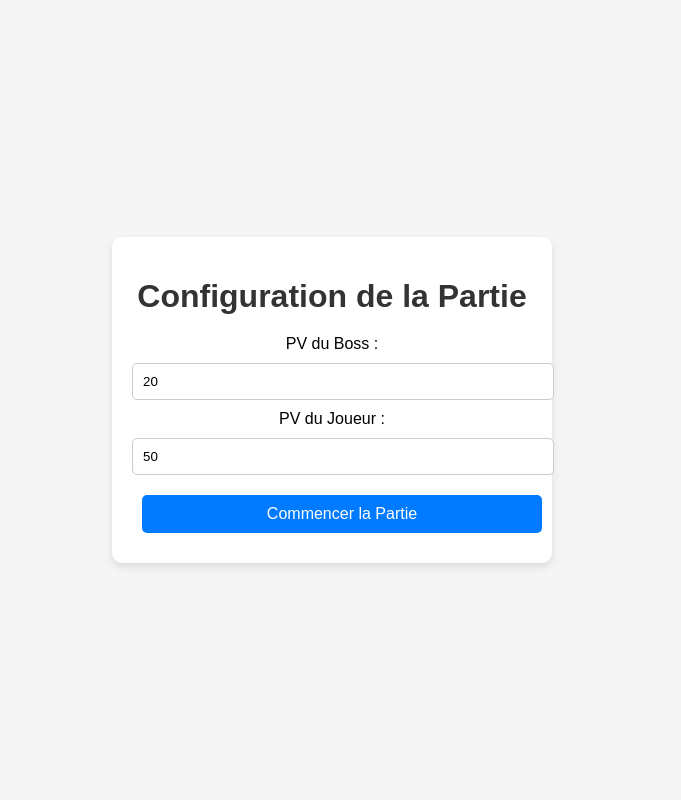
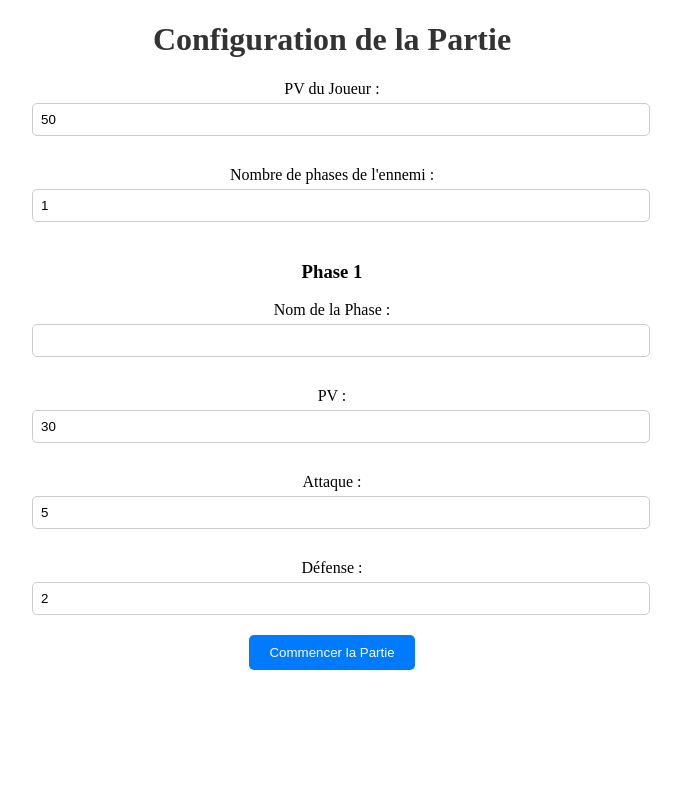
Before and after one commit to Latsfort/Cardgame-pv-, a Flask app: template templates/config.html in a window 1280 px wide. Shown: the whole page, without its empty margins (308-989 px from the left). Run offline with Flask 3, Linux system fonts and the light colour scheme; the template is opened without the code that fills it, so the values that code supplies are empty.

Commit message:
nouvelle fonctionalitées

```diff
--- a/app.py
+++ b/app.py
@@ -1,11 +1,15 @@
 from flask import Flask, render_template, request, jsonify
+import os
 
 app = Flask(__name__)
 
-# Variables globales pour stocker les PV
+# Variables globales pour stocker les PV, phases et attaques
 game_data = {
-    'pv_boss': 20,
-    'pv_joueur': 50
+    'pv_joueur': 50,
+    'phases_ennemi': [
+        {'nom': 'Phase 1', 'pv': 30, 'atk': 5, 'def': 2}
+    ],
+    'phase_actuelle': 0  # Indice de la phase actuelle
 }
 
 @app.route('/')
@@ -16,9 +20,16 @@ def index():
 def config():
     if request.method == 'POST':
         try:
-            game_data['pv_boss'] = int(request.form['pv_boss'])
             game_data['pv_joueur'] = int(request.form['pv_joueur'])
-            return render_template('game.html', pv_boss=game_data['pv_boss'], pv_joueur=game_data['pv_joueur'])
+            game_data['phases_ennemi'] = []
+            for i in range(int(request.form['nb_phases'])):
+                game_data['phases_ennemi'].append({
+                    'nom': request.form[f'nom_phase_{i}'],
+                    'pv': int(request.form[f'pv_phase_{i}']),
+                    'atk': int(request.form[f'atk_phase_{i}']),
+                    'def': int(request.form[f'def_phase_{i}'])
+                })
+            return render_template('game.html', data=game_data)
         except ValueError:
             error = "Veuillez entrer des valeurs numériques valides."
             return render_template('config.html', error=error)
@@ -28,19 +39,32 @@ def config():
 def enlever():
     data = request.get_json()
     cible = data.get('cible')
-    pv_enleve = int(data.get('pv_enleve'))
+    kii = int(data.get('kii'))
 
     if cible == 'boss':
-        game_data['pv_boss'] = max(game_data['pv_boss'] - pv_enleve, 0)  # Empêche PV négatifs
+        attaque = int(data.get('atk')) if not data.get('ultime') else 1  # Multiplier par 1 pour l'attaque ultime
+        defense = game_data['phases_ennemi'][game_data['phase_actuelle']]['def']
+        degats = max((kii * attaque) // defense, 0)
+        game_data['phases_ennemi'][game_data['phase_actuelle']]['pv'] = max(
+            game_data['phases_ennemi'][game_data['phase_actuelle']]['pv'] - degats, 0)
+        # Si le boss atteint 0 PV, passer à la phase suivante
+        if game_data['phases_ennemi'][game_data['phase_actuelle']]['pv'] <= 0:
+            if game_data['phase_actuelle'] < len(game_data['phases_ennemi']) - 1:
+                game_data['phase_actuelle'] += 1
     elif cible == 'joueur':
-        game_data['pv_joueur'] = max(game_data['pv_joueur'] - pv_enleve, 0)  # Empêche PV négatifs
+        attaque = game_data['phases_ennemi'][game_data['phase_actuelle']]['atk']
+        defense = int(data.get('def'))
+        degats = max((kii * attaque) // defense, 0)
+        game_data['pv_joueur'] = max(game_data['pv_joueur'] - degats, 0)
 
     return jsonify(game_data)
 
 @app.route('/reset', methods=['POST'])
 def reset():
-    game_data['pv_boss'] = 20
     game_data['pv_joueur'] = 50
+    for phase in game_data['phases_ennemi']:
+        phase['pv'] = 30  # Réinitialiser les PV des phases (par exemple)
+    game_data['phase_actuelle'] = 0
     return jsonify(game_data)
 
 if __name__ == "__main__":
--- a/statics/style.css
+++ b/statics/style.css
@@ -1,70 +1,40 @@
-/* Général */
-body {
-    font-family: 'Arial', sans-serif;
-    background-color: #f5f5f5;
-    margin: 0;
-    padding: 0;
-    display: flex;
-    flex-direction: column;
-    align-items: center;
-    justify-content: center;
-    height: 100vh;
+.container {
+    text-align: center;
+    margin: 0 auto;
+    max-width: 600px;
 }
 
 h1 {
+    font-size: 2em;
     color: #333;
-    margin-bottom: 20px;
 }
 
-/* Conteneur central */
-.container {
-    background-color: white;
-    border-radius: 10px;
-    box-shadow: 0 4px 10px rgba(0, 0, 0, 0.1);
-    padding: 20px;
-    width: 90%;
-    max-width: 400px;
-    text-align: center;
-}
-
-/* Boutons */
 button {
     background-color: #007BFF;
     color: white;
+    padding: 10px 20px;
     border: none;
-    padding: 10px 20px;
-    margin: 10px;
     border-radius: 5px;
-    font-size: 16px;
     cursor: pointer;
-    width: 100%;
 }
 
 button:hover {
     background-color: #0056b3;
 }
 
-button:disabled {
-    background-color: #ddd;
-    cursor: not-allowed;
+label {
+    display: block;
+    margin: 10px 0 5px;
 }
 
-/* Champs de saisie */
-input[type="number"] {
-    padding: 10px;
-    margin: 10px 0;
+input {
+    padding: 8px;
     width: 100%;
+    margin-bottom: 20px;
+    border-radius: 5px;
     border: 1px solid #ccc;
-    border-radius: 5px;
 }
 
-/* Responsive */
-@media (max-width: 600px) {
-    h1 {
-        font-size: 24px;
-    }
-
-    button {
-        font-size: 14px;
-    }
+#error {
+    color: red;
 }
--- a/templates/config.html
+++ b/templates/config.html
@@ -3,24 +3,52 @@
 <head>
     <meta charset="UTF-8">
     <meta name="viewport" content="width=device-width, initial-scale=1.0">
-    <title>Configuration des PV</title>
+    <title>Configuration de la Partie</title>
     <link rel="stylesheet" href="/static/style.css">
 </head>
 <body>
     <div class="container">
         <h1>Configuration de la Partie</h1>
         <form method="POST">
-            <label for="pv_boss">PV du Boss :</label>
-            <input type="number" id="pv_boss" name="pv_boss" value="20" min="1" required>
-
             <label for="pv_joueur">PV du Joueur :</label>
             <input type="number" id="pv_joueur" name="pv_joueur" value="50" min="1" required>
 
+            <label for="nb_phases">Nombre de phases de l'ennemi :</label>
+            <input type="number" id="nb_phases" name="nb_phases" value="1" min="1" max="5" required>
+
+            <div id="phases_container"></div>
+
             <button type="submit">Commencer la Partie</button>
         </form>
-        {% if error %}
-        <p style="color: red;">{{ error }}</p>
-        {% endif %}
+
+        <script>
+            const nbPhasesInput = document.getElementById('nb_phases');
+            const phasesContainer = document.getElementById('phases_container');
+
+            function updatePhases() {
+                phasesContainer.innerHTML = '';
+                const nbPhases = parseInt(nbPhasesInput.value);
+                for (let i = 0; i < nbPhases; i++) {
+                    phasesContainer.innerHTML += `
+                        <h3>Phase ${i + 1}</h3>
+                        <label for="nom_phase_${i}">Nom de la Phase :</label>
+                        <input type="text" id="nom_phase_${i}" name="nom_phase_${i}" required>
+
+                        <label for="pv_phase_${i}">PV :</label>
+                        <input type="number" id="pv_phase_${i}" name="pv_phase_${i}" value="30" required>
+
+                        <label for="atk_phase_${i}">Attaque :</label>
+                        <input type="number" id="atk_phase_${i}" name="atk_phase_${i}" value="5" required>
+
+                        <label for="def_phase_${i}">Défense :</label>
+                        <input type="number" id="def_phase_${i}" name="def_phase_${i}" value="2" required>
+                    `;
+                }
+            }
+
+            nbPhasesInput.addEventListener('input', updatePhases);
+            updatePhases();
+        </script>
     </div>
 </body>
 </html>
```
Also changed, not shown: templates/game.html (+41 -54 lines).
